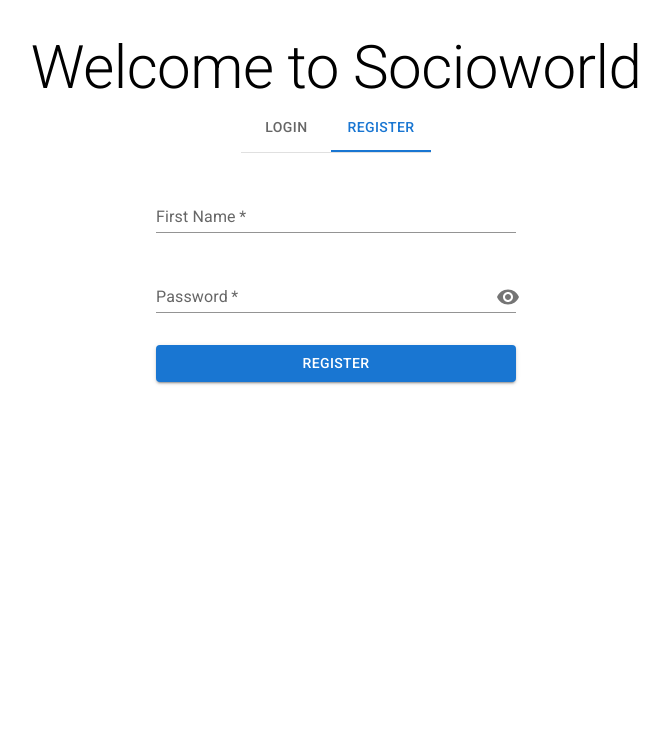
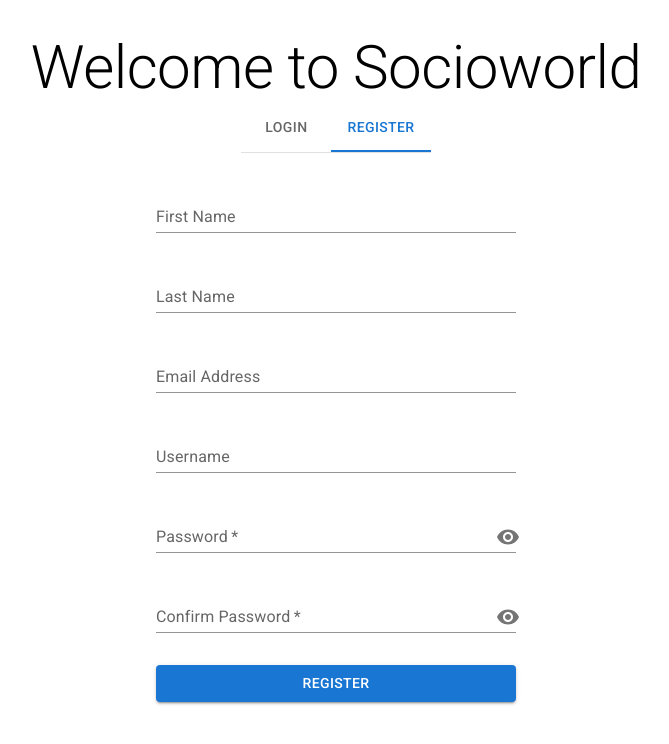
Before and after one commit to ihsaro/socioworld, a Next.js app in the folder frontend/: page / in a window 1280 px wide. Both pictures are taken after a click on the tab "REGISTER". Shown: the top 744 px of the page, without its empty margins (304-973 px from the left). Built offline with nearby package versions, Linux system fonts and the light colour scheme.

Commit message:
authentication frontend pre-backend integration

```diff
--- a/frontend/package.json
+++ b/frontend/package.json
@@ -6,7 +6,9 @@
     "@emotion/react": "^11.5.0",
     "@emotion/styled": "^11.3.0",
     "@mui/icons-material": "^5.2.0",
+    "@mui/lab": "^5.0.0-alpha.59",
     "@mui/material": "^5.2.1",
+    "date-fns": "^2.27.0",
     "next": "^12.0.1",
     "react": "^17.0.2",
     "react-dom": "^17.0.2"
@@ -16,5 +18,6 @@
     "build": "next build",
     "start": "next start",
     "lint": "next lint"
-  }
+  },
+  "dependencies": {}
 }
--- a/frontend/src/components/authentication/RegisterForm.jsx
+++ b/frontend/src/components/authentication/RegisterForm.jsx
@@ -8,6 +8,10 @@ import {
   TextField
 } from "@mui/material";
 
+import AdapterDateFns from '@mui/lab/AdapterDateFns';
+import LocalizationProvider from '@mui/lab/LocalizationProvider';
+import DatePicker from '@mui/lab/DatePicker';
+
 import {
   Visibility,
   VisibilityOff
@@ -16,7 +20,8 @@ import {
 export const RegisterForm = () => {
 
   const [states, setStates] = useState({
-    showPassword: false
+    showPassword: false,
+    showConfirmPassword: false
   });
 
   // Styles
@@ -32,6 +37,10 @@ export const RegisterForm = () => {
   }
 
   // Events
+  const handleChangeDateOfBirth = () => {
+
+  }
+
   const handleClickShowPassword = () => {
     setStates({
       ...states,
@@ -39,7 +48,18 @@ export const RegisterForm = () => {
     });
   };
 
+  const handleClickShowConfirmPassword = () => {
+    setStates({
+      ...states,
+      showConfirmPassword: !states.showConfirmPassword,
+    });
+  };
+
   const handleMouseDownPassword = (event) => {
+    event.preventDefault();
+  };
+
+  const handleMouseDownConfirmPassword = (event) => {
     event.preventDefault();
   };
 
@@ -52,7 +72,28 @@ export const RegisterForm = () => {
       <TextField
         variant="standard"
         label="First Name"
-        required
+        style={styles.formInputField}
+      />
+      <TextField
+        variant="standard"
+        label="Last Name"
+        style={styles.formInputField}
+      />
+      <LocalizationProvider dateAdapter={AdapterDateFns}>
+        <DatePicker
+          label="Date of Birth"
+          onChange={handleChangeDateOfBirth}
+          renderInput={(params) => <TextField {...params} variant="standard" style={styles.formInputField} />}
+        />
+      </LocalizationProvider>
+      <TextField
+        variant="standard"
+        label="Email Address"
+        style={styles.formInputField}
+      />
+      <TextField
+        variant="standard"
+        label="Username"
         style={styles.formInputField}
       />
       <TextField
@@ -76,6 +117,27 @@ export const RegisterForm = () => {
         }}
         style={styles.formInputField}
       />
+      <TextField
+        variant="standard"
+        label="Confirm Password"
+        required
+        type={states.showConfirmPassword ? 'text' : 'password'}
+        InputProps={{
+          endAdornment: (
+            <InputAdornment position="end">
+              <IconButton
+                aria-label="toggle confirm password visibility"
+                onClick={handleClickShowConfirmPassword}
+                onMouseDown={handleMouseDownConfirmPassword}
+                edge="end"
+              >
+                {states.showConfirmPassword ? <VisibilityOff /> : <Visibility />}
+              </IconButton>
+            </InputAdornment>
+          )
+        }}
+        style={styles.formInputField}
+      />
       <Button
         variant="contained"
         style={styles.formInputField}
```
Also changed, not shown: 1 other file (tests, documents, lock files or other folders).
